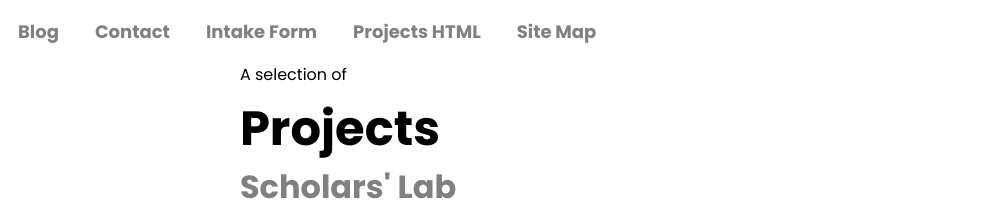
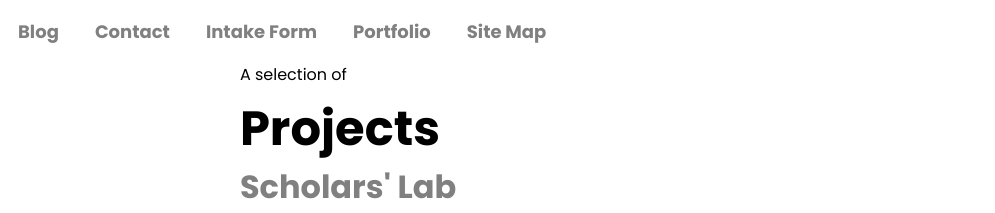
Before and after one commit to kbdonnally/katherinedoes.design, a Jekyll site: the page built from pages/real/projects.html, in a window 1280 px wide and 900 px high. Shown: the top 213 px of the window, without its empty margins (0-995 px from the left). Built offline with Jekyll 4.4.1, drawn with Linux system fonts in a browser that asks for light colours; some web fonts are replaced.

Commit message:
Change front matter of projects to 'portfolio'
- About to change file name hang on

```diff
--- a/pages/real/projects.html
+++ b/pages/real/projects.html
@@ -1,7 +1,7 @@
 ---
-title: Projects HTML
+title: Portfolio
 layout: default
-permalink: /projects/
+permalink: /portfolio/
 ---
 
 <main class="page--projects">
```
